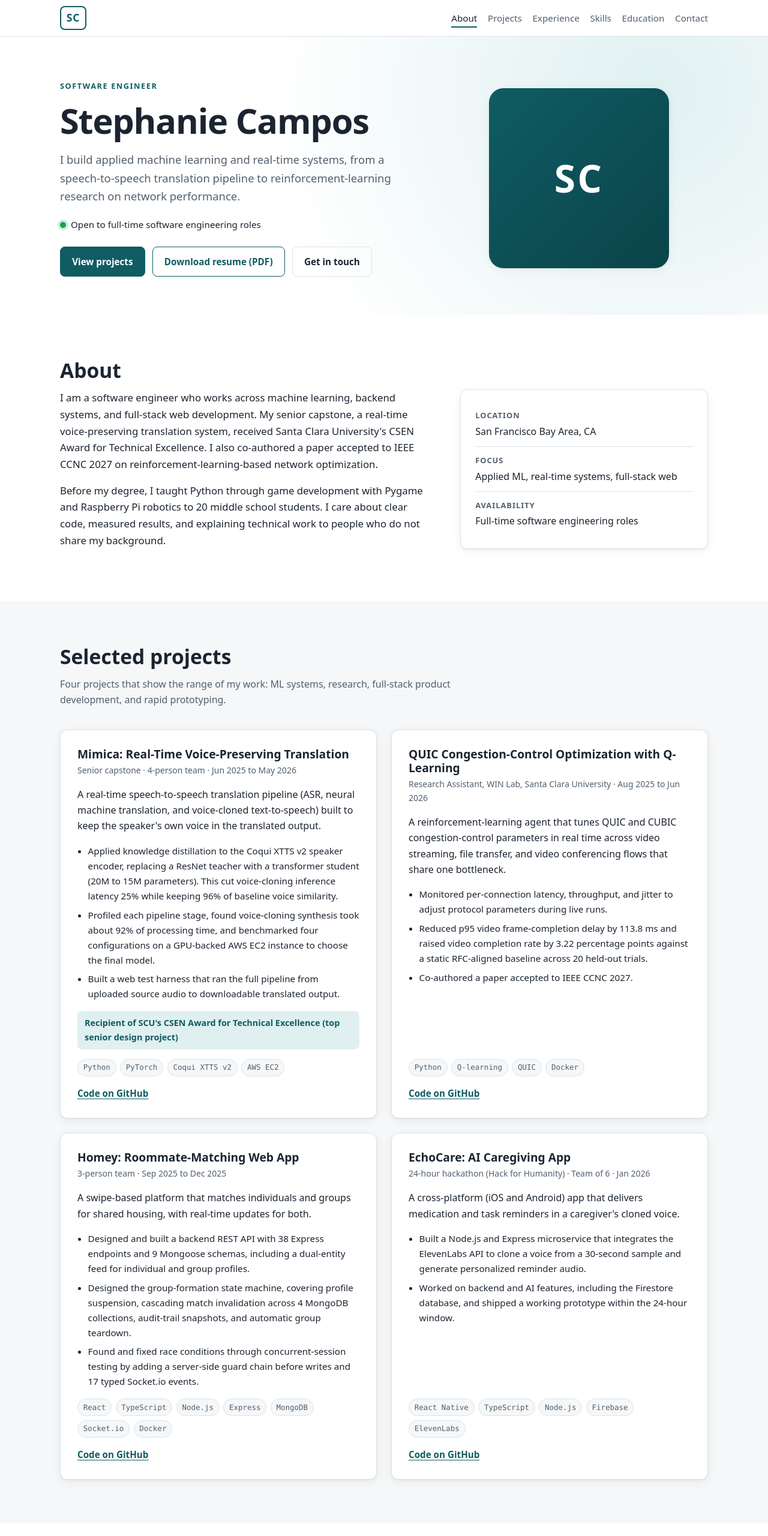
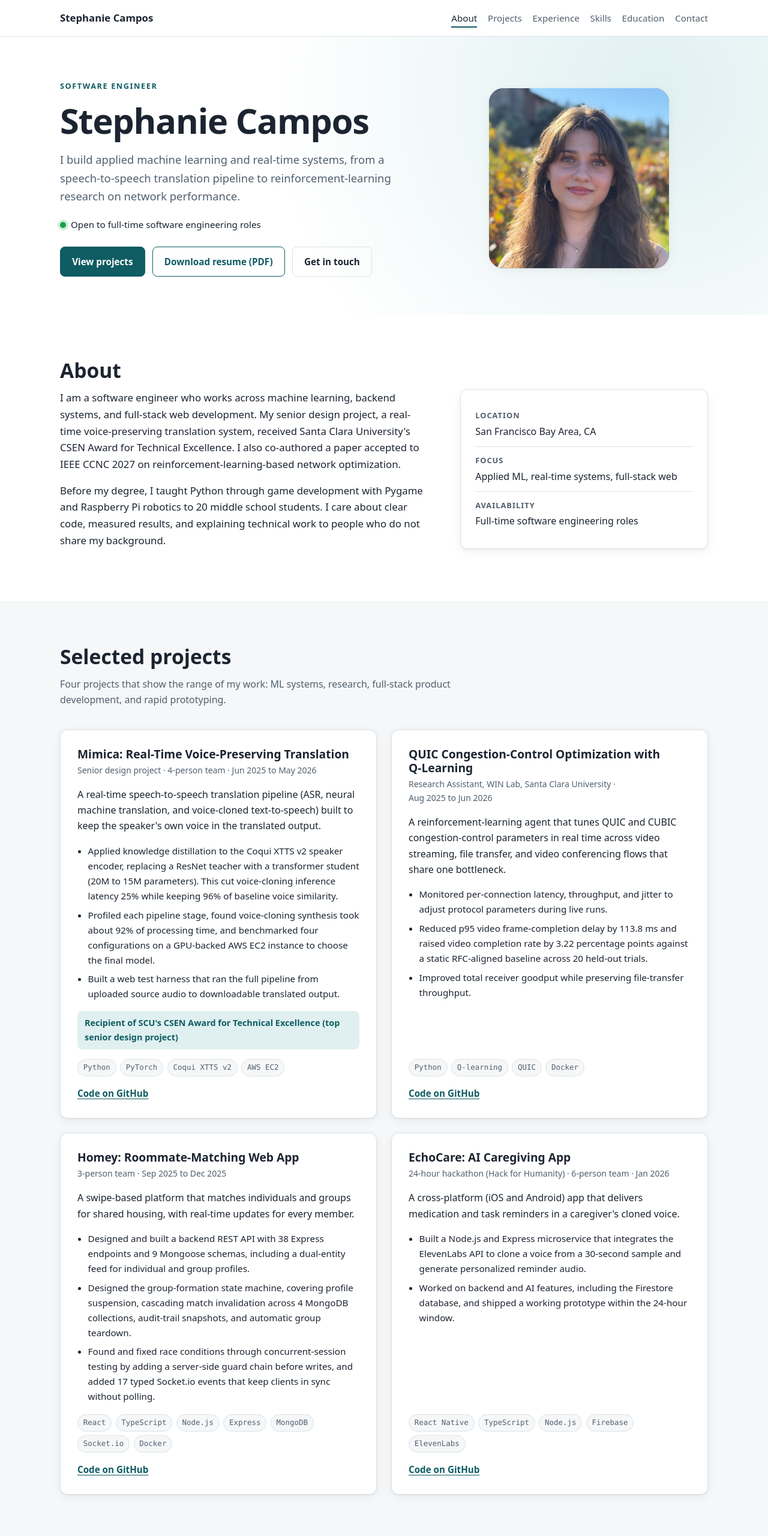
Before and after one commit to StephanieLCampos/StephanieLCampos.github.io, a plain HTML site: page index.html in a window 1280 px wide. Shown: the top 2560 px of the page at 60% size. Drawn offline with Linux system fonts and the light colour scheme.

Commit message:
Add photo, project repo links, and content and layout fixes

```diff
--- a/index.html
+++ b/index.html
@@ -47,7 +47,7 @@
 
   <header class="site-header">
     <div class="container nav-wrap">
-      <a class="brand" href="#top" aria-label="Stephanie Campos, back to top">SC</a>
+      <a class="brand" href="#top">Stephanie Campos</a>
       <nav aria-label="Primary">
         <ul class="nav-list">
           <li><a href="#about">About</a></li>
@@ -73,14 +73,13 @@
           <p class="status"><span class="status-dot" aria-hidden="true"></span> Open to full-time software engineering roles</p>
           <div class="cta-row">
             <a class="btn btn-primary" href="#projects">View projects</a>
-            <a class="btn" href="assets/resume.pdf" download>Download resume (PDF)</a>
+            <a class="btn" href="assets/resume.pdf" download="Stephanie-Campos-Resume.pdf">Download resume (PDF)</a>
             <a class="btn btn-ghost" href="#contact">Get in touch</a>
           </div>
         </div>
         <figure class="avatar">
           <div class="avatar-frame">
-            <span class="avatar-initials" aria-hidden="true">SC</span>
-            <img src="assets/stephanie.jpg" alt="Portrait of Stephanie Campos" width="480" height="480" onerror="this.remove()">
+            <img src="assets/stephanie.jpg" alt="Portrait of Stephanie Campos" width="480" height="480">
           </div>
         </figure>
       </div>
@@ -92,7 +91,7 @@
         <h2 id="about-title" class="section-title">About</h2>
         <div class="about-grid">
           <div>
-            <p>I am a software engineer who works across machine learning, backend systems, and full-stack web development. My senior capstone, a real-time voice-preserving translation system, received Santa Clara University's CSEN Award for Technical Excellence. I also co-authored a paper accepted to IEEE CCNC 2027 on reinforcement-learning-based network optimization.</p>
+            <p>I am a software engineer who works across machine learning, backend systems, and full-stack web development. My senior design project, a real-time voice-preserving translation system, received Santa Clara University's CSEN Award for Technical Excellence. I also co-authored a paper accepted to IEEE CCNC 2027 on reinforcement-learning-based network optimization.</p>
             <p>Before my degree, I taught Python through game development with Pygame and Raspberry Pi robotics to 20 middle school students. I care about clear code, measured results, and explaining technical work to people who do not share my background.</p>
           </div>
           <dl class="facts">
@@ -116,7 +115,7 @@
           <article class="card">
             <header class="card-header">
               <h3>Mimica: Real-Time Voice-Preserving Translation</h3>
-              <p class="card-meta">Senior capstone &middot; 4-person team &middot; Jun 2025 to May 2026</p>
+              <p class="card-meta">Senior design project &middot; 4-person team &middot; <span class="nowrap">Jun 2025 to May 2026</span></p>
             </header>
             <p>A real-time speech-to-speech translation pipeline (ASR, neural machine translation, and voice-cloned text-to-speech) built to keep the speaker's own voice in the translated output.</p>
             <ul class="card-points">
@@ -128,27 +127,25 @@
             <ul class="tags" aria-label="Technologies used">
               <li>Python</li><li>PyTorch</li><li>Coqui XTTS v2</li><li>AWS EC2</li>
             </ul>
-            <!-- TODO: replace href with the public repo URL, or remove this link if the code is private -->
-            <p class="card-links"><a href="https://github.com/StephanieLCampos" target="_blank" rel="noopener">Code on GitHub<span class="sr-only"> (opens in a new tab)</span></a></p>
+            <p class="card-links"><a href="https://github.com/StephanieLCampos/Mimica-Senior-Design" target="_blank" rel="noopener">Code on GitHub<span class="sr-only"> (opens in a new tab)</span></a></p>
           </article>
 
           <!-- Project 2 -->
           <article class="card">
             <header class="card-header">
-              <h3>QUIC Congestion-Control Optimization with Q-Learning</h3>
-              <p class="card-meta">Research Assistant, WIN Lab, Santa Clara University &middot; Aug 2025 to Jun 2026</p>
+              <h3>QUIC Congestion-Control Optimization with Q&#8209;Learning</h3>
+              <p class="card-meta">Research Assistant, WIN Lab, Santa Clara University &middot; <span class="nowrap">Aug 2025 to Jun 2026</span></p>
             </header>
             <p>A reinforcement-learning agent that tunes QUIC and CUBIC congestion-control parameters in real time across video streaming, file transfer, and video conferencing flows that share one bottleneck.</p>
             <ul class="card-points">
               <li>Monitored per-connection latency, throughput, and jitter to adjust protocol parameters during live runs.</li>
               <li>Reduced p95 video frame-completion delay by 113.8 ms and raised video completion rate by 3.22 percentage points against a static RFC-aligned baseline across 20 held-out trials.</li>
-              <li>Co-authored a paper accepted to IEEE CCNC 2027.</li>
+              <li>Improved total receiver goodput while preserving file-transfer throughput.</li>
             </ul>
             <ul class="tags" aria-label="Technologies used">
               <li>Python</li><li>Q-learning</li><li>QUIC</li><li>Docker</li>
             </ul>
-            <!-- TODO: replace with the paper link once it is published, e.g. IEEE Xplore -->
-            <p class="card-links"><a href="https://github.com/StephanieLCampos" target="_blank" rel="noopener">Code on GitHub<span class="sr-only"> (opens in a new tab)</span></a></p>
+            <p class="card-links"><a href="https://github.com/StephanieLCampos/QUIC_protocol_research" target="_blank" rel="noopener">Code on GitHub<span class="sr-only"> (opens in a new tab)</span></a></p>
           </article>
 
           <!-- Project 3 -->
@@ -157,24 +154,23 @@
               <h3>Homey: Roommate-Matching Web App</h3>
               <p class="card-meta">3-person team &middot; Sep 2025 to Dec 2025</p>
             </header>
-            <p>A swipe-based platform that matches individuals and groups for shared housing, with real-time updates for both.</p>
+            <p>A swipe-based platform that matches individuals and groups for shared housing, with real-time updates for every member.</p>
             <ul class="card-points">
               <li>Designed and built a backend REST API with 38 Express endpoints and 9 Mongoose schemas, including a dual-entity feed for individual and group profiles.</li>
               <li>Designed the group-formation state machine, covering profile suspension, cascading match invalidation across 4 MongoDB collections, audit-trail snapshots, and automatic group teardown.</li>
-              <li>Found and fixed race conditions through concurrent-session testing by adding a server-side guard chain before writes and 17 typed Socket.io events.</li>
+              <li>Found and fixed race conditions through concurrent-session testing by adding a server-side guard chain before writes, and added 17 typed Socket.io events that keep clients in sync without polling.</li>
             </ul>
             <ul class="tags" aria-label="Technologies used">
               <li>React</li><li>TypeScript</li><li>Node.js</li><li>Express</li><li>MongoDB</li><li>Socket.io</li><li>Docker</li>
             </ul>
-            <!-- TODO: replace with the Homey repo URL -->
-            <p class="card-links"><a href="https://github.com/StephanieLCampos" target="_blank" rel="noopener">Code on GitHub<span class="sr-only"> (opens in a new tab)</span></a></p>
+            <p class="card-links"><a href="https://github.com/StephanieLCampos/Homey" target="_blank" rel="noopener">Code on GitHub<span class="sr-only"> (opens in a new tab)</span></a></p>
           </article>
 
           <!-- Project 4 -->
           <article class="card">
             <header class="card-header">
               <h3>EchoCare: AI Caregiving App</h3>
-              <p class="card-meta">24-hour hackathon (Hack for Humanity) &middot; Team of 6 &middot; Jan 2026</p>
+              <p class="card-meta">24-hour hackathon (Hack for Humanity) &middot; 6-person team &middot; Jan 2026</p>
             </header>
             <p>A cross-platform (iOS and Android) app that delivers medication and task reminders in a caregiver's cloned voice.</p>
             <ul class="card-points">
@@ -184,8 +180,7 @@
             <ul class="tags" aria-label="Technologies used">
               <li>React Native</li><li>TypeScript</li><li>Node.js</li><li>Firebase</li><li>ElevenLabs</li>
             </ul>
-            <!-- TODO: replace with the EchoCare repo URL -->
-            <p class="card-links"><a href="https://github.com/StephanieLCampos" target="_blank" rel="noopener">Code on GitHub<span class="sr-only"> (opens in a new tab)</span></a></p>
+            <p class="card-links"><a href="https://github.com/StephanieLCampos/EchoCare" target="_blank" rel="noopener">Code on GitHub<span class="sr-only"> (opens in a new tab)</span></a></p>
           </article>
 
         </div>
@@ -204,7 +199,8 @@
               <p class="timeline-date">Aug 2025 to Jun 2026</p>
             </div>
             <ul class="card-points">
-              <li>Built and evaluated the Q-learning network-optimization agent described in the project above, with a paper accepted to IEEE CCNC 2027.</li>
+              <li>Built a Q-learning agent that tunes QUIC and CUBIC congestion-control parameters in real time across 3 concurrent applications sharing a network bottleneck.</li>
+              <li>Co-authored a paper on this work accepted to IEEE CCNC 2027.</li>
             </ul>
           </li>
           <li class="timeline-item">
@@ -238,19 +234,18 @@
         <div>
           <h2 id="skills-title" class="section-title">Skills</h2>
           <dl class="skill-list">
-            <div><dt>Languages</dt><dd>Python, C, C++, TypeScript, JavaScript</dd></div>
+            <div><dt>Languages</dt><dd>Python, C, C++, TypeScript, JavaScript, PHP</dd></div>
             <div><dt>Machine learning</dt><dd>PyTorch, scikit-learn, knowledge distillation</dd></div>
             <div><dt>Backend and cloud</dt><dd>Node.js, Express.js, Firebase, AWS (EC2), Docker, MongoDB, MySQL, SQLite, Socket.io</dd></div>
             <div><dt>Frontend</dt><dd>React, React Native, HTML, CSS</dd></div>
-            <div><dt>Tools</dt><dd>Git, VS Code, Claude Code</dd></div>
+            <div><dt>Tools</dt><dd>Git, Claude Code</dd></div>
           </dl>
         </div>
         <div>
-          <h2 class="section-title section-title-sm">Honors and publications</h2>
+          <h2 class="section-title section-title-secondary">Honors and publications</h2>
           <ul class="honors">
             <li><strong>CSEN Award for Technical Excellence</strong>, Santa Clara University, for the Mimica senior design project</li>
             <li><strong>IEEE CCNC 2027</strong>, co-authored paper accepted (QUIC optimization with Q-learning)</li>
-            <li><strong>Hack for Humanity</strong>, shipped a working prototype in a 24-hour hackathon (EchoCare)</li>
           </ul>
         </div>
       </div>
@@ -262,7 +257,7 @@
         <h2 id="education-title" class="section-title">Education</h2>
         <div class="edu">
           <h3>Santa Clara University</h3>
-          <p>B.S. in Computer Science and Engineering &middot; Graduated June 2026</p>
+          <p>B.S. in Computer Science and Engineering &middot; Graduated Jun 2026</p>
           <p class="coursework"><strong>Relevant coursework:</strong> Machine Learning, Theory of Algorithms, Computer Networks, Data Structures in C, Advanced Programming in C, Web Development, Logic Design</p>
         </div>
       </div>
@@ -277,7 +272,7 @@
           <a class="btn btn-primary" href="mailto:stephanie.ls.campos@gmail.com">stephanie.ls.campos@gmail.com</a>
           <a class="btn" href="https://www.linkedin.com/in/StephanieLCampos" target="_blank" rel="noopener">LinkedIn<span class="sr-only"> (opens in a new tab)</span></a>
           <a class="btn" href="https://github.com/StephanieLCampos" target="_blank" rel="noopener">GitHub<span class="sr-only"> (opens in a new tab)</span></a>
-          <a class="btn" href="assets/resume.pdf" download>Resume (PDF)</a>
+          <a class="btn" href="assets/resume.pdf" download="Stephanie-Campos-Resume.pdf">Resume (PDF)</a>
         </div>
       </div>
     </section>
@@ -287,7 +282,7 @@
   <footer class="site-footer">
     <div class="container footer-inner">
       <p>&copy; <span id="year">2026</span> Stephanie Campos</p>
-      <p>Built with plain HTML and CSS, hosted free on GitHub Pages.</p>
+      <p>Designed and built from scratch with HTML, CSS, and JavaScript. <a href="https://github.com/StephanieLCampos/StephanieLCampos.github.io" target="_blank" rel="noopener">View source<span class="sr-only"> (opens in a new tab)</span></a></p>
     </div>
   </footer>
 
--- a/sitemap.xml
+++ b/sitemap.xml
@@ -2,6 +2,6 @@
 <urlset xmlns="http://www.sitemaps.org/schemas/sitemap/0.9">
   <url>
     <loc>https://stephanielcampos.github.io/</loc>
-    <lastmod>2026-11-20</lastmod>
+    <lastmod>2026-11-21</lastmod>
   </url>
 </urlset>
--- a/styles.css
+++ b/styles.css
@@ -146,14 +146,14 @@ ul, ol {
 }
 
 .brand {
-  font-weight: 800;
-  font-size: 1.1rem;
-  letter-spacing: 0.04em;
+  font-weight: 700;
+  font-size: 1.05rem;
+  color: var(--text);
+  text-decoration: none;
+}
+
+.brand:hover {
   color: var(--accent);
-  text-decoration: none;
-  border: 2px solid var(--accent);
-  border-radius: 8px;
-  padding: 0.2rem 0.55rem;
 }
 
 .nav-list {
@@ -295,17 +295,6 @@ ul, ol {
   box-shadow: var(--shadow);
 }
 
-.avatar-initials {
-  position: absolute;
-  inset: 0;
-  display: grid;
-  place-items: center;
-  color: #fff;
-  font-size: 4rem;
-  font-weight: 800;
-  letter-spacing: 0.05em;
-}
-
 .avatar-frame img {
   position: absolute;
   inset: 0;
@@ -330,9 +319,8 @@ ul, ol {
   margin-bottom: 0.75rem;
 }
 
-.section-title-sm {
-  font-size: 1.35rem;
-  margin-top: 2.5rem;
+.nowrap {
+  white-space: nowrap;
 }
 
 .section-intro {
@@ -506,6 +494,7 @@ ul, ol {
 
 .timeline-item .card-points {
   padding-left: 1.1rem;
+  list-style: disc;
 }
 
 /* Skills & honors */
@@ -620,6 +609,10 @@ ul, ol {
     gap: 2rem;
   }
 
+  .section-title-secondary {
+    margin-top: 1rem;
+  }
+
   .avatar {
     order: -1;
     justify-self: start;
```
Also changed, not shown: 404.html (+3 -3 lines), assets/stephanie.jpg (added), 2 other files.
